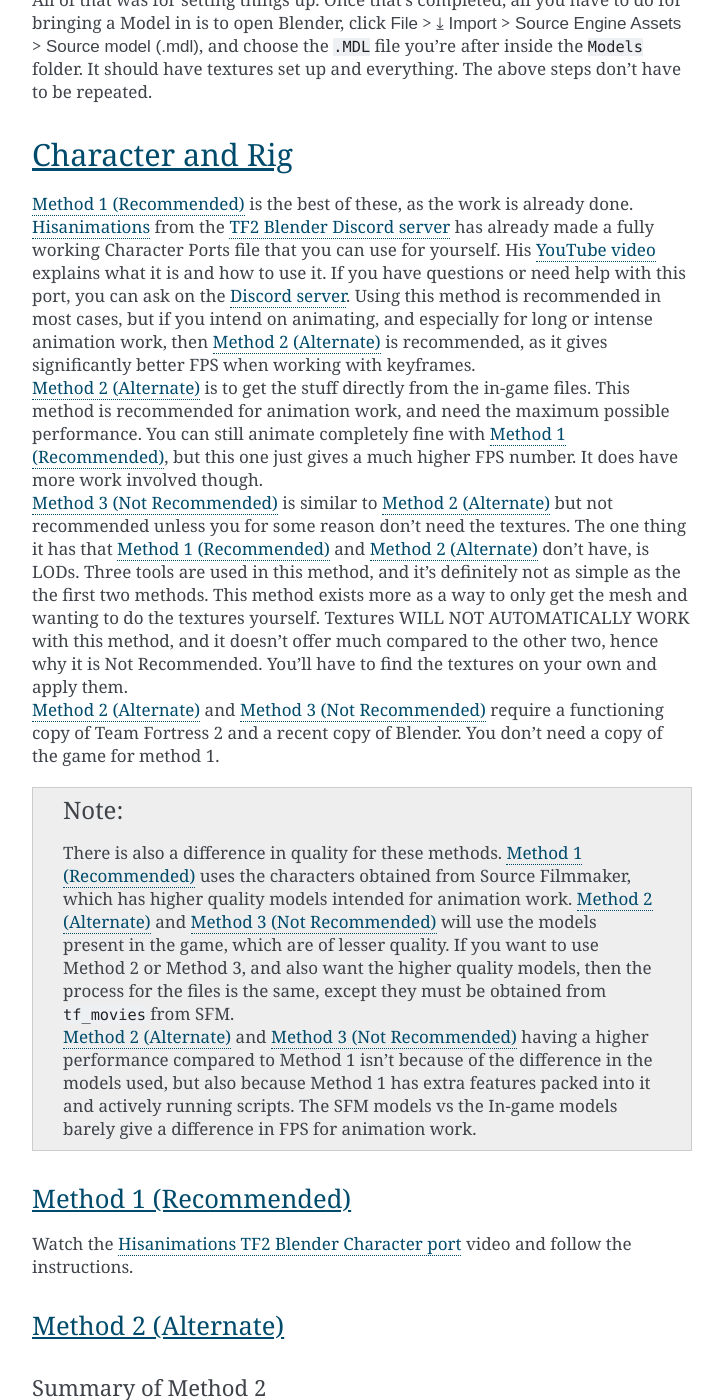
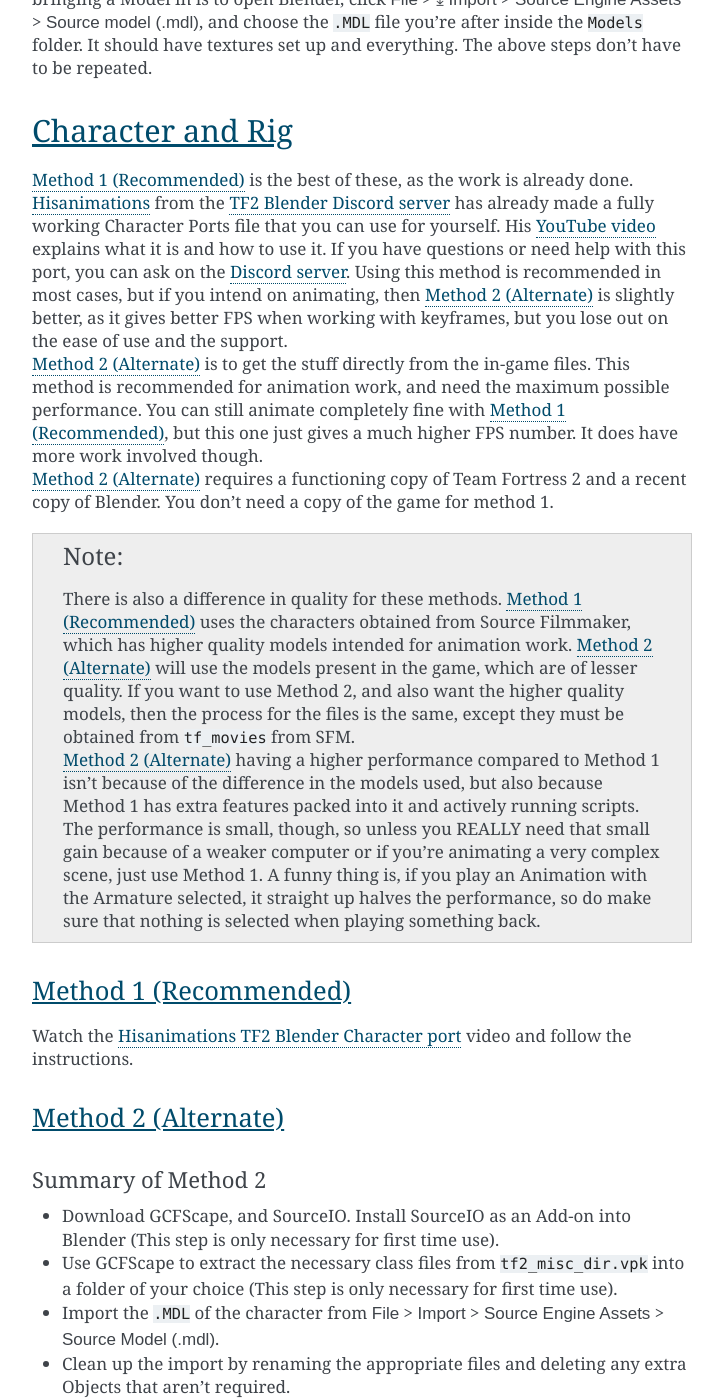
Before and after one commit to espiondev/source2blender, a Sphinx documentation site: the page built from docs/source/TF2-Vanilla.rst, in a window 1280 px wide and 1400 px high, scrolled down 7874 px. Shown: the whole window, without its empty margins (388-1111 px from the left). Built offline with Sphinx 7.4.7, drawn with Linux system fonts in a browser that asks for light colours; pages that are not in the unit, such as notebooks, are missing from menus; some of the changed text lies outside the part shown.

Commit message:
Update TF2-Vanilla.rst

```diff
--- a/docs/source/TF2-Vanilla.rst
+++ b/docs/source/TF2-Vanilla.rst
@@ -32,7 +32,7 @@
 
 *    Download BSPSource, Plumber, and Blender Source Tools. Install Plumber and Blender Source Tools as Add-ons into Blender (This step is only necessary on first time use).
 *    Locate the map you wish to bring into Blender by going to ``[game_directory] / tf / maps``.
-*    Repack the ``.BSP`` file using ``EspionRepacker`` if necessary.
+*    If necessary, Repack the ``.BSP`` file using ``EspionRepacker``.
 *    Convert the ``.BSP`` file into a ``.VMF`` file using BSPSource.
 *    Import the ``.VMF`` file from :guilabel:`File` > :guilabel:`Import` > :guilabel:`Plumber` > :guilabel:`Valve Map Format (.vmf)` in Blender.
 *    Disable all lights except ``light_environment``, and set Color Profile from :guilabel:`Filmic` to :guilabel:`Standard`.
@@ -223,16 +223,14 @@
 Character and Rig
 -----------------
 
-| :ref:`tf2_v_characterandrig_method1` is the best of these, as the work is already done. `Hisanimations <https://youtube.com/c/hisanimations>`_ from the `TF2 Blender Discord server <https://discord.gg/zHC2gJW>`_ has already made a fully working Character Ports file that you can use for yourself. His `YouTube video <https://youtu.be/0DMz-n1LSII>`_ explains what it is and how to use it. If you have questions or need help with this port, you can ask on the `Discord server <https://discord.gg/zHC2gJW>`_. Using this method is recommended in most cases, but if you intend on animating, and especially for long or intense animation work, then :ref:`tf2_v_characterandrig_method2` is recommended, as it gives significantly better FPS when working with keyframes.
+| :ref:`tf2_v_characterandrig_method1` is the best of these, as the work is already done. `Hisanimations <https://youtube.com/c/hisanimations>`_ from the `TF2 Blender Discord server <https://discord.gg/zHC2gJW>`_ has already made a fully working Character Ports file that you can use for yourself. His `YouTube video <https://youtu.be/0DMz-n1LSII>`_ explains what it is and how to use it. If you have questions or need help with this port, you can ask on the `Discord server <https://discord.gg/zHC2gJW>`_. Using this method is recommended in most cases, but if you intend on animating, then :ref:`tf2_v_characterandrig_method2` is slightly better, as it gives better FPS when working with keyframes, but you lose out on the ease of use and the support.
 | :ref:`tf2_v_characterandrig_method2` is to get the stuff directly from the in-game files. This method is recommended for animation work, and need the maximum possible performance. You can still animate completely fine with :ref:`tf2_v_characterandrig_method1`, but this one just gives a much higher FPS number. It does have more work involved though.
-| :ref:`tf2_v_characterandrig_method3` is similar to :ref:`tf2_v_characterandrig_method2` but not recommended unless you for some reason don't need the textures. The one thing it has that :ref:`tf2_v_characterandrig_method1` and :ref:`tf2_v_characterandrig_method2` don't have, is LODs. Three tools are used in this method, and it's definitely not as simple as the the first two methods. This method exists more as a way to only get the mesh and wanting to do the textures yourself. Textures WILL NOT AUTOMATICALLY WORK with this method, and it doesn't offer much compared to the other two, hence why it is Not Recommended. You'll have to find the textures on your own and apply them.
-| :ref:`tf2_v_characterandrig_method2` and :ref:`tf2_v_characterandrig_method3` require a functioning copy of Team Fortress 2 and a recent copy of Blender. You don't need a copy of the game for method 1.
+| :ref:`tf2_v_characterandrig_method2` requires a functioning copy of Team Fortress 2 and a recent copy of Blender. You don't need a copy of the game for method 1.
 
 .. note::
 
-    | There is also a difference in quality for these methods. :ref:`tf2_v_characterandrig_method1` uses the characters obtained from Source Filmmaker, which has higher quality models intended for animation work. :ref:`tf2_v_characterandrig_method2` and :ref:`tf2_v_characterandrig_method3` will use the models present in the game, which are of lesser quality. If you want to use Method 2 or Method 3, and also want the higher quality models, then the process for the files is the same, except they must be obtained from ``tf_movies`` from SFM.
-    | :ref:`tf2_v_characterandrig_method2` and :ref:`tf2_v_characterandrig_method3` having a higher performance compared to Method 1 isn't because of the difference in the models used, but also because Method 1 has extra features packed into it and actively running scripts. The SFM models vs the In-game models barely give a difference in FPS for animation work.
-
+    | There is also a difference in quality for these methods. :ref:`tf2_v_characterandrig_method1` uses the characters obtained from Source Filmmaker, which has higher quality models intended for animation work. :ref:`tf2_v_characterandrig_method2` will use the models present in the game, which are of lesser quality. If you want to use Method 2, and also want the higher quality models, then the process for the files is the same, except they must be obtained from ``tf_movies`` from SFM.
+    | :ref:`tf2_v_characterandrig_method2` having a higher performance compared to Method 1 isn't because of the difference in the models used, but also because Method 1 has extra features packed into it and actively running scripts. The performance is small, though, so unless you REALLY need that small gain because of a weaker computer or if you're animating a very complex scene, just use Method 1. A funny thing is, if you play an Animation with the Armature selected, it straight up halves the performance, so do make sure that nothing is selected when playing something back.
 
 .. _tf2_v_characterandrig_method1:
 
@@ -273,46 +271,7 @@
 
     | This process is identical to that used in :ref:`tf2_v_prop_method2`, but needs less files to be extracted. As for why, we don't know. SourceIO is very mysterious.
 
-.. _tf2_v_characterandrig_method3:
-
-Method 3 (Not Recommended)
-^^^^^^^^^^^^^^^^^^^^^^^^^^
-
-| Again, Textures will not automatically work with this method. All you get over the other two methods is LODs, so this is not worth doing unless you really need the LODs for some reason. The performance will be the same as :ref:`tf2_v_characterandrig_method2`. You'll have to find and assign textures yourself if this is the method you want to go.
-
-.. _tf2_v_characterandrig_method3_summary:
-
-Summary of Method 3
-"""""""""""""""""""
-
-*    Download GCFScape, Blender Source Tools, and Crowbar. Install Blender Source Tools as an Add-on into Blender (This step is only necessary for first time use).
-*    Using GCFScape, extract the necessary class files from ``tf2_misc_dir.vpk`` into a folder of your choice (This step is only necessary for first time use).
-*    Open the ``.MDL`` file in Crowbar and Decompile it into another folder.
-*    Use Blender Source Tools to import the ``.QC`` file
-*    Cleanup as necessary.
-
-.. _tf2_v_characterandrig_method3_detailed:
-
-Full Guide of Method 3
-""""""""""""""""""""""
-
-*    Download `GCFScape <https://nemstools.github.io/pages/GCFScape-Download.html>`_, `Crowbar <https://steamcommunity.com/groups/CrowbarTool>`_, and `Blender Source Tools <https://developer.valvesoftware.com/wiki/Blender_Source_Tools>`_. Instructions for installing are under :ref:`installingprograms`.
-*    Go to ``[game_directory] / tf`` and open the file called ``tf2_misc_dir.vpk``. It should open through GCFScape.
-*    Go to ``models / player / hwm``. You'll find a bunch of files with the class names. These are models used in game. If you're using the SFM files, only the specific directories differ but the process is the same, so continue reading.
-*    Extract all files with the same name (For example, if you want to import Heavy, then extract all files starting with the name ``heavy_``) to a new folder.
-*    Open Crowbar, and go to the :guilabel:`Decompile` tab. For the ``MDL`` file, select the ``.MDL`` from the files you just extracted through GCFScape.
-*    For the Output Folder, make a new folder or choose an existing one to Decompile to.
-*    You don't need to change any settings, but do make sure that the checkbox :guilabel:`QC File` is enabled.
-*    Click :guilabel:`Decompile` in the bottom left.
-*    Finally, In Blender, go into :guilabel:`File` > :guilabel:`Import` > :guilabel:`Source Engine (.smd, .vta, .dmx, .qc)` (Make sure Blender Source Tools is installed).
-*    Go to the folder where ``Crowbar`` Decompiled the files. In there you should find multiple files, click on the one that ends with ``.QC``.
-*    If everything was done right, you should now have the model in Blender with a fully working rig.
-
-| Some cleanup would be required, as there's extra objects and meshes you don't really need, like LOD models or a vertex cloud or the hitbox. The highest quality object is the one which doesn't have LOD in the name. It's parented to ``(class).qc_skeleton``. The rig is fully working, extra weight paint or work isn't needed.
-
-.. note::
-
-    | If you used TF2's in-game files, then inside GCFScape when you're extracting the files from ``tf2_misc_dir.vpk``, you might have noticed that similar files were also under ``models / player``. The difference between these files and the ones inside ``models / player / hwm`` is only of the mouth supposedly having HWM properties. HWM, or HardWare Morph System, is used by VALVe for facial reflexes and stuff. But according to Hisanimations, they aren't used in TF2, despite their files being present. Whether you use files under ``models / player`` or ``models / player / hwm``, won't matter. Other than the mouth, both have the exact same mesh and their quality will be the same.
+| If you used TF2's in-game files, then inside GCFScape when you're extracting the files from ``tf2_misc_dir.vpk``, you might have noticed that similar files were also under ``models / player / hwm``. The difference between these files and the ones inside ``models / player`` is only of the mouth supposedly having HWM properties. HWM, or HardWare Morph System, is used by VALVe for facial reflexes and stuff. But according to Hisanimations, they aren't used in TF2, despite their files being present. Whether you use files under ``models / player`` or ``models / player / hwm``, won't matter. Other than the mouth, both have the exact same mesh and their quality will be the same.
     | Again, as mentioned earlier, if you want better quality models, you need to get the files from ``tf_movies`` from SFM, or just use :ref:`characterandrig_method1` for the highest quality models and ease of use.
 
 .. _tf2_v_animations:
```
